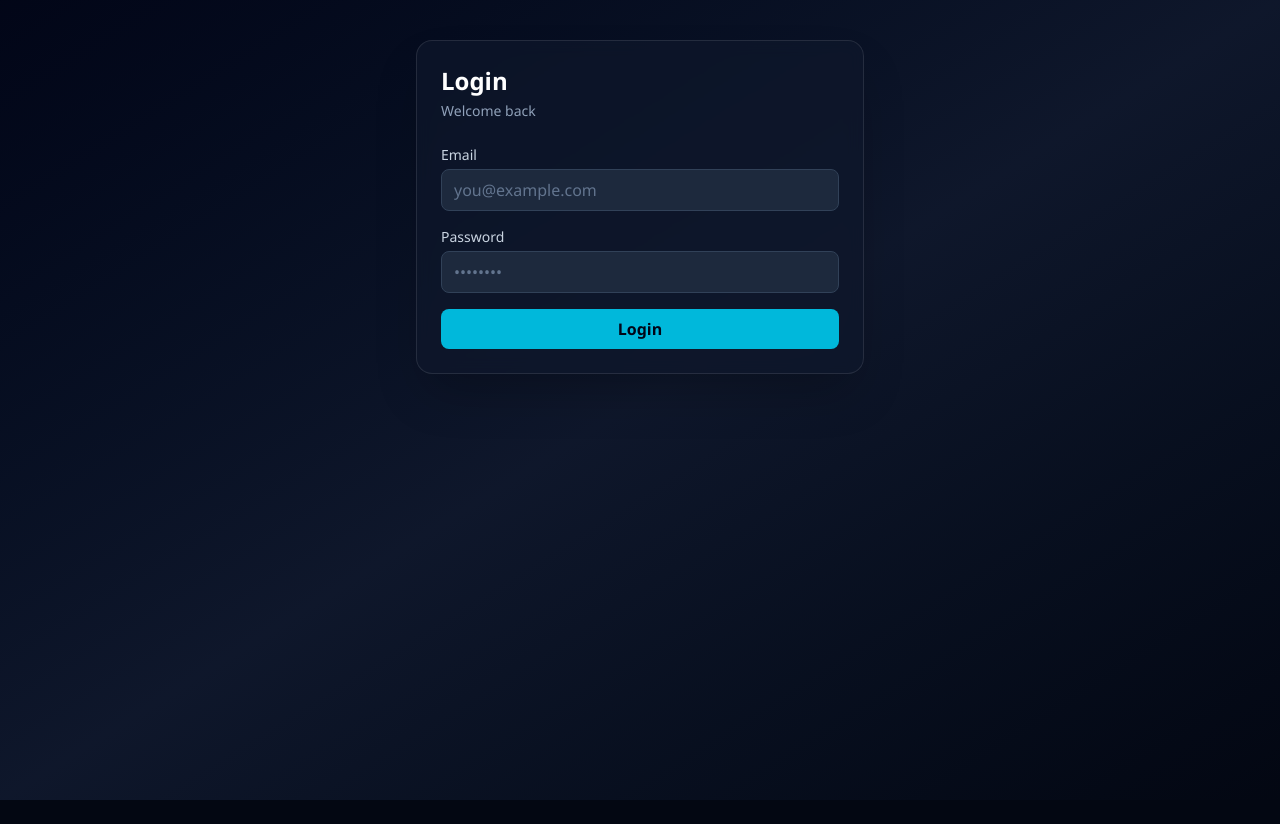
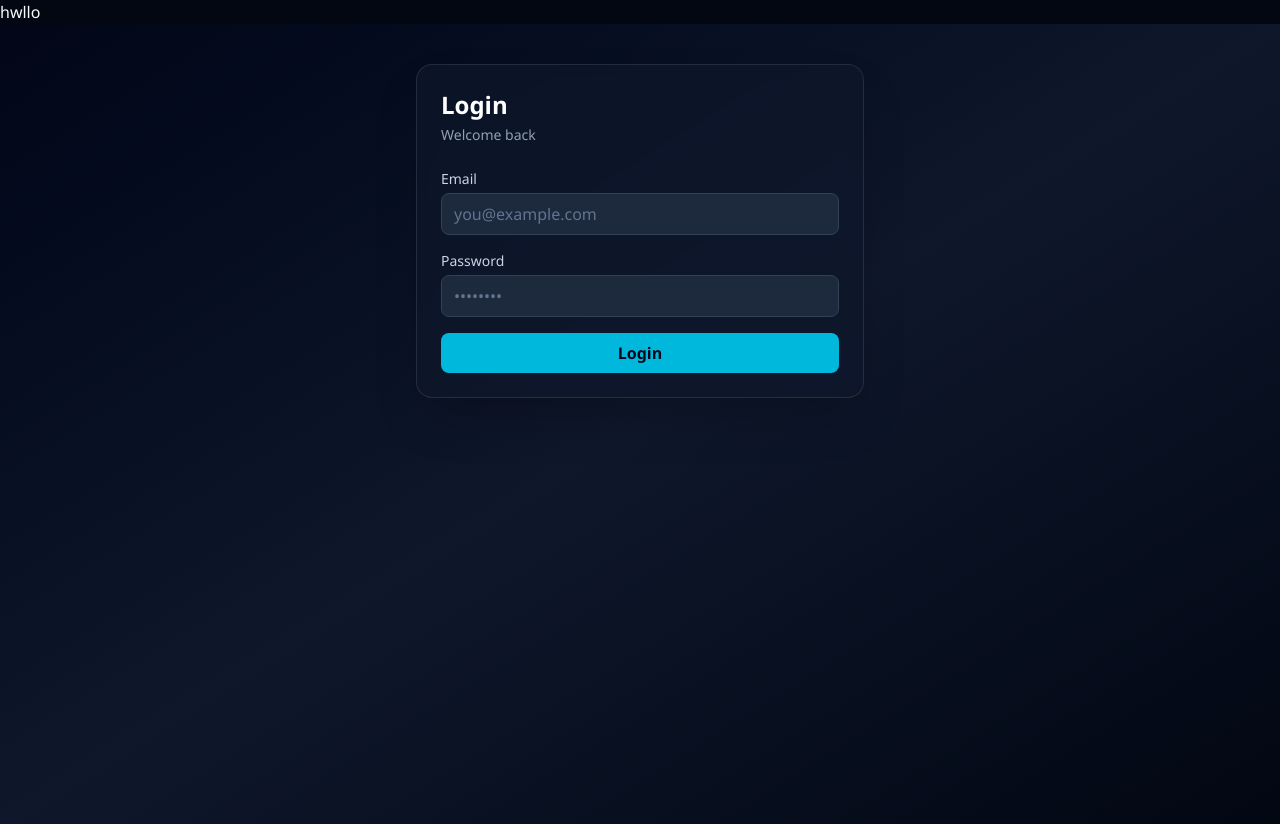
Before and after one commit to Adityalive/Moodify, a React app in the folder Frontend/: page / in a window 1280 px wide. Before the commit the page ends 800 px from the top, so only its background shows below. Built offline with nearby package versions, Linux system fonts and the light colour scheme; no server answers; the HTML template or start-up script is replaced by a standard one.

Commit message:
fix: correct typo in header text on main app component

```diff
--- a/Frontend/src/App.jsx
+++ b/Frontend/src/App.jsx
@@ -3,6 +3,7 @@ import AppRoutes from "./App.routes";
 const App = () => {
   return (
     <div>
+      <h1>hwllo</h1>
       <AppRoutes />
     </div>
   );
```
